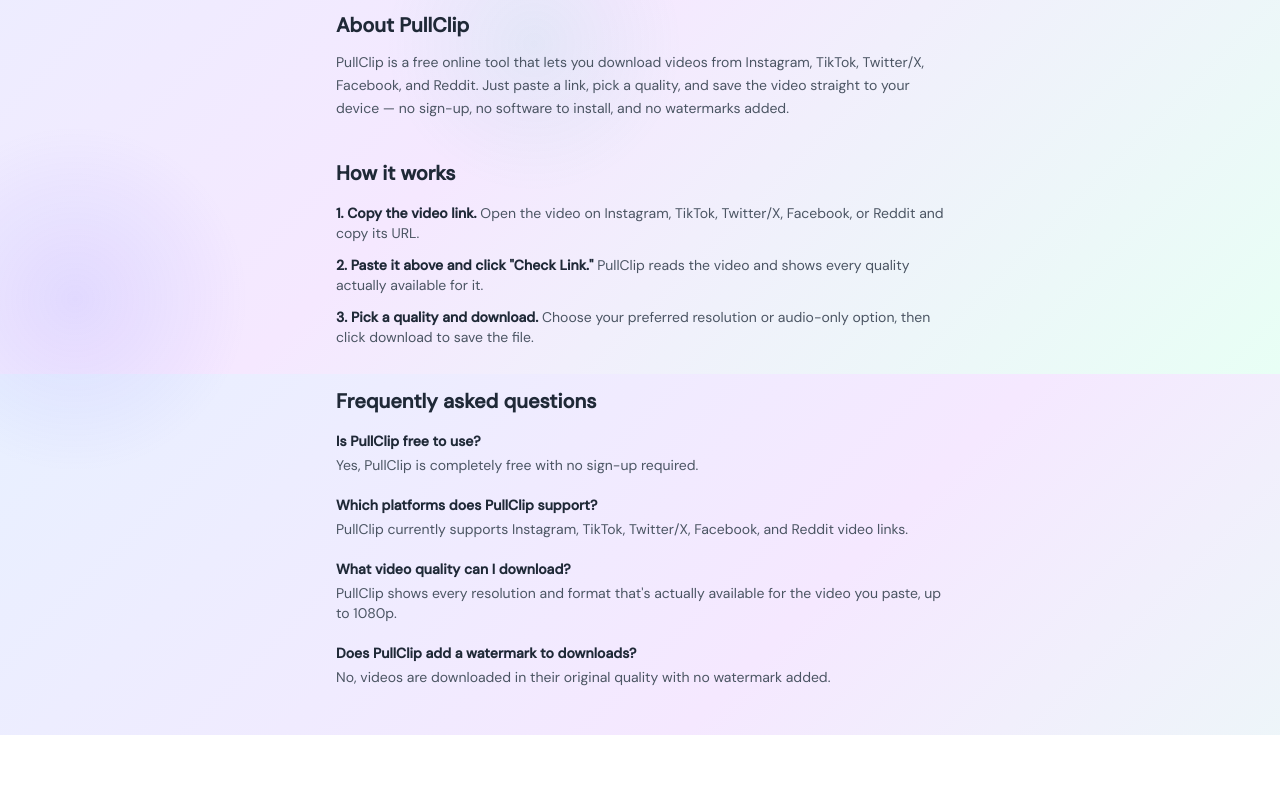
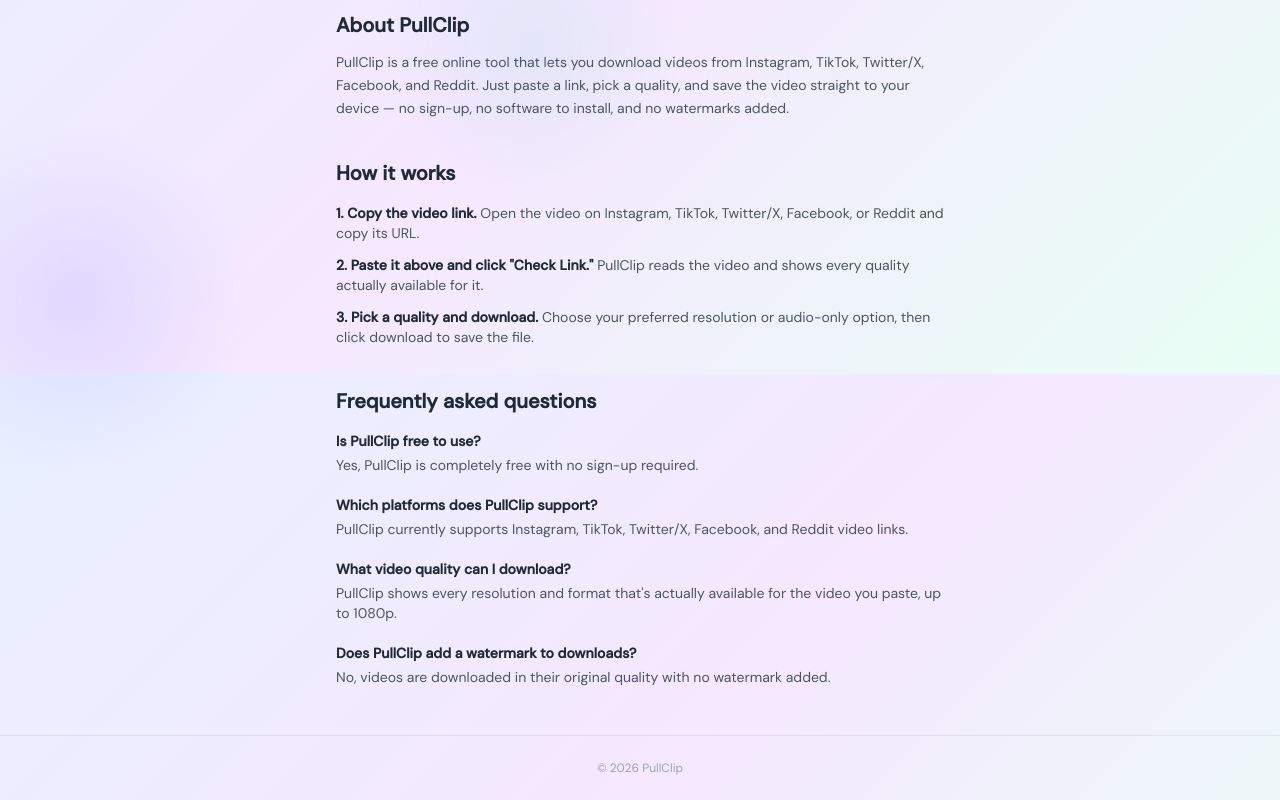
Before and after one commit to NMMERCY-AI/pullclips, a React (Vite) app in the folder pullclip/: page / in a window 1280 px wide. Shown: the part 426-1226 px from the top of the page. Before the commit the page ends 1161 px from the top, so only its background shows below. Built offline with nearby package versions, Linux system fonts and the light colour scheme.

Commit message:
add footer with copyright

```diff
--- a/pullclip/src/App.jsx
+++ b/pullclip/src/App.jsx
@@ -4,13 +4,16 @@
 
 export default function App() {
   return (
-    <div className="min-h-screen relative">
+    <div className="min-h-screen relative flex flex-col">
       <div className="blob1"/><div className="blob2"/><div className="blob3"/>
       <Navbar />
-      <main className="relative z-10 max-w-2xl mx-auto px-6 py-12">
+      <main className="relative z-10 max-w-2xl mx-auto px-6 py-12 flex-1 w-full">
         <PullTab />
         <InfoSection />
       </main>
+      <footer className="relative z-10 text-center text-xs text-gray-400 py-6 border-t" style={{borderColor:"rgba(0,0,0,0.06)"}}>
+        <p>© 2026 PullClip</p>
+      </footer>
     </div>
   )
 }
```
